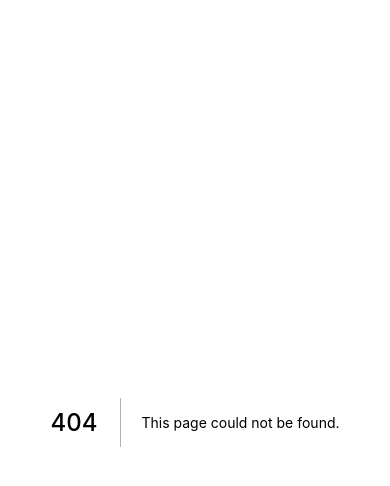
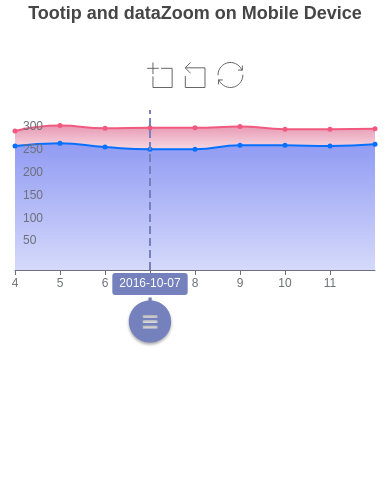
Before and after one commit to hbarve1/charts-and-graphs, a Next.js app: page /echarts/line/tooltip-and-datazoom-on-mobile in a window 390 px wide. Before the commit this address had no page. Shown: the top 486 px of the page. Built offline with nearby package versions, Linux system fonts and the light colour scheme.

Commit message:
echarts/line/tooltip-and-datazoom-on-mobile

```diff
--- /dev/null
+++ b/pages/echarts/line/tooltip-and-datazoom-on-mobile.js
@@ -0,0 +1,166 @@
+/** @format */
+import * as echarts from "echarts";
+
+import ReactECharts from "../../../components/echarts/ReactECharts";
+
+let base = +new Date(2016, 9, 3);
+let oneDay = 24 * 3600 * 1000;
+let valueBase = Math.random() * 300;
+let valueBase2 = Math.random() * 50;
+let data = [];
+let data2 = [];
+for (var i = 1; i < 10; i++) {
+  var now = new Date((base += oneDay));
+  var dayStr = [now.getFullYear(), now.getMonth() + 1, now.getDate()].join("-");
+  valueBase = Math.round((Math.random() - 0.5) * 20 + valueBase);
+  valueBase <= 0 && (valueBase = Math.random() * 300);
+  data.push([dayStr, valueBase]);
+  valueBase2 = Math.round((Math.random() - 0.5) * 20 + valueBase2);
+  valueBase2 <= 0 && (valueBase2 = Math.random() * 50);
+  data2.push([dayStr, valueBase2]);
+}
+const option = {
+  title: {
+    left: "center",
+    text: "Tootip and dataZoom on Mobile Device",
+  },
+  legend: {
+    top: "bottom",
+    data: ["Intention"],
+  },
+  tooltip: {
+    triggerOn: "none",
+    position: function (pt) {
+      return [pt[0], 130];
+    },
+  },
+  toolbox: {
+    left: "center",
+    itemSize: 25,
+    top: 55,
+    feature: {
+      dataZoom: {
+        yAxisIndex: "none",
+      },
+      restore: {},
+    },
+  },
+  xAxis: {
+    type: "time",
+    axisPointer: {
+      value: "2016-10-7",
+      snap: true,
+      lineStyle: {
+        color: "#7581BD",
+        width: 2,
+      },
+      label: {
+        show: true,
+        formatter: function (params) {
+          return echarts.format.formatTime("yyyy-MM-dd", params.value);
+        },
+        backgroundColor: "#7581BD",
+      },
+      handle: {
+        show: true,
+        color: "#7581BD",
+      },
+    },
+    splitLine: {
+      show: false,
+    },
+  },
+  yAxis: {
+    type: "value",
+    axisTick: {
+      inside: true,
+    },
+    splitLine: {
+      show: false,
+    },
+    axisLabel: {
+      inside: true,
+      formatter: "{value}\n",
+    },
+    z: 10,
+  },
+  grid: {
+    top: 110,
+    left: 15,
+    right: 15,
+    height: 160,
+  },
+  dataZoom: [
+    {
+      type: "inside",
+      throttle: 50,
+    },
+  ],
+  series: [
+    {
+      name: "Fake Data",
+      type: "line",
+      smooth: true,
+      symbol: "circle",
+      symbolSize: 5,
+      sampling: "average",
+      itemStyle: {
+        color: "#0770FF",
+      },
+      stack: "a",
+      areaStyle: {
+        color: new echarts.graphic.LinearGradient(0, 0, 0, 1, [
+          {
+            offset: 0,
+            color: "rgba(58,77,233,0.8)",
+          },
+          {
+            offset: 1,
+            color: "rgba(58,77,233,0.3)",
+          },
+        ]),
+      },
+      data: data,
+    },
+    {
+      name: "Fake Data",
+      type: "line",
+      smooth: true,
+      stack: "a",
+      symbol: "circle",
+      symbolSize: 5,
+      sampling: "average",
+      itemStyle: {
+        color: "#F2597F",
+      },
+      areaStyle: {
+        color: new echarts.graphic.LinearGradient(0, 0, 0, 1, [
+          {
+            offset: 0,
+            color: "rgba(213,72,120,0.8)",
+          },
+          {
+            offset: 1,
+            color: "rgba(213,72,120,0.3)",
+          },
+        ]),
+      },
+      data: data2,
+    },
+  ],
+};
+
+const Echarts = () => {
+  return (
+    <div>
+      <ReactECharts
+        option={option}
+        style={{
+          height: "500px",
+        }}
+      />
+    </div>
+  );
+};
+
+export default Echarts;
```
